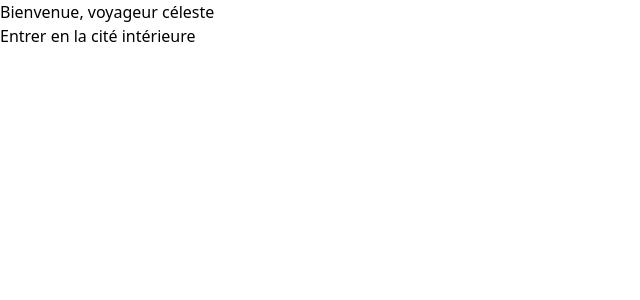
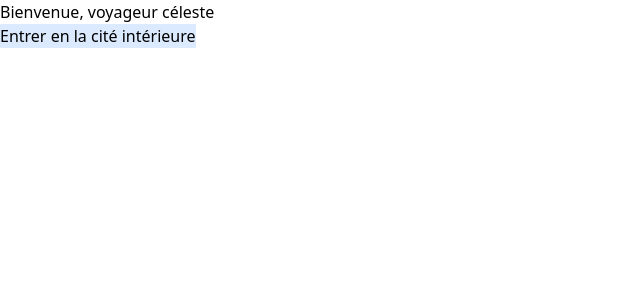
Before and after one commit to naguiagahnim/agahnim-website, a React (Vite) app: page / in a window 1280 px wide. Shown: the top 300 px of the page, without its empty margins (0-640 px from the left). Built offline with nearby package versions, Linux system fonts and the light colour scheme.

Commit message:
small commits yes but bg color for button

```diff
--- a/src/pages/LandingPage.tsx
+++ b/src/pages/LandingPage.tsx
@@ -9,7 +9,7 @@ export default function LandingPage() {
     return (
         <div className="landing-page">
           <h1>Bienvenue, voyageur céleste</h1>
-          <button onClick={handleEnter}>
+          <button className="bg-blue-100" onClick={handleEnter}>
             Entrer en la cité intérieure
           </button>
         </div>
```
